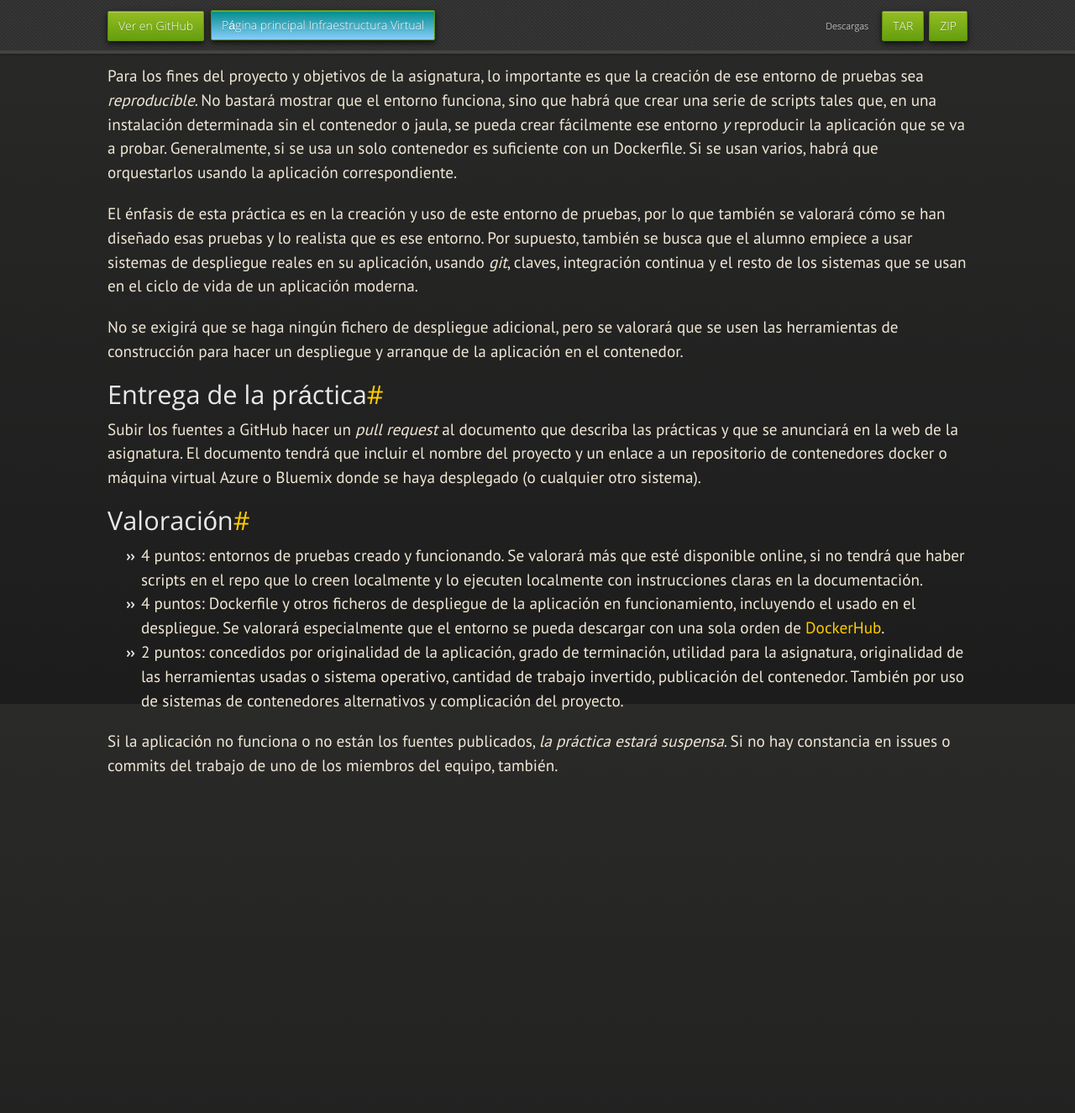
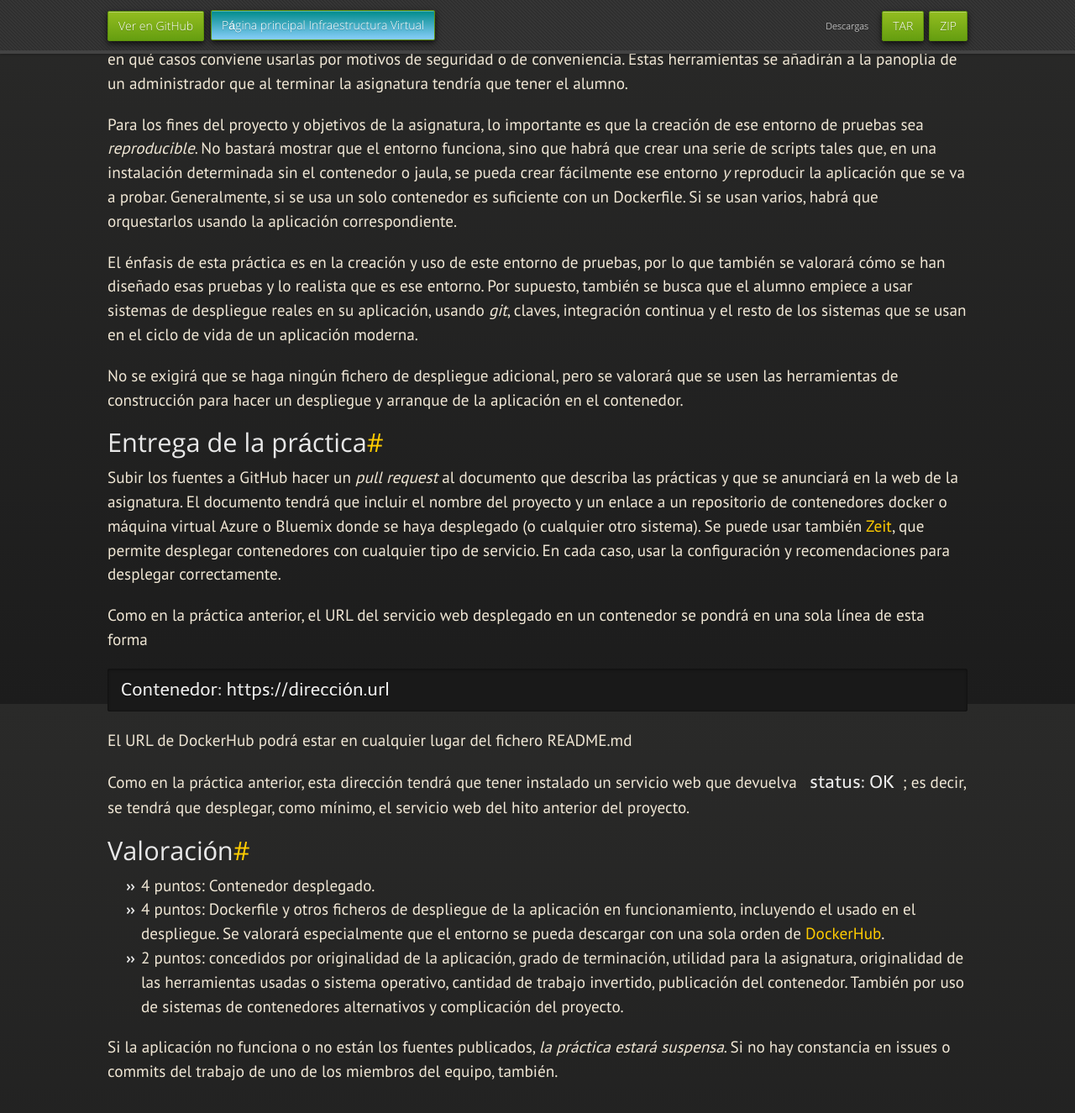
Before and after one commit to JJ/IV, a Jekyll site: the page built from documentos/proyecto/4.Docker.md, in a window 1280 px wide and 1400 px high, scrolled down 962 px. Shown: the top 1325 px of the window at 84% size. Built offline with Jekyll 4.4.1, drawn with Linux system fonts in a browser that asks for light colours; nearby versions of some CDN libraries; some web fonts are replaced; our own code applies the rules of GitHub Pages for plain Markdown files; before the commit the page ends 1998 px from its top, so only the background shows below that; some of the changed text lies outside the part shown.

Commit message:
Sync documentos/proyecto/4.Docker.md de master a gh-pages

```diff
--- a/documentos/proyecto/4.Docker.md
+++ b/documentos/proyecto/4.Docker.md
@@ -11,10 +11,10 @@ Descripción
 Antes de desplegarse a producción, las aplicaciones tienen que
 probarse en un entorno aislado. Generalmente se denomina *staging* a
 esta etapa en el desarrollo y despliegue de la aplicación, y se usa algún tipo de entorno, similar en
-todo menos en los usuarios al entorno de despliegue definitivo.
+todo menos en los usuarios al entorno de despliegue definitivo. También se puede usar directamente Docker para desplegar un servicio web, empaquetando toda la funcionalidad y creando un entorno que va a ser exactamente igual que el que vamos a tener cuando se pase a producción.
 
 En esta práctica se trata de diseñar, usando Docker, un contenedor o
-contenedores con el que se pueda probar fácilmente la
+contenedores con el que se pueda probar y desplegar fácilmente la
 aplicación que se está diseñando.
 
 Prerrequisitos
@@ -77,15 +77,20 @@ Subir los fuentes a GitHub hacer un *pull request* al documento que
 describa las prácticas y que se anunciará en la web de la
 asignatura. El documento tendrá que incluir el nombre del proyecto y
 un enlace a un repositorio de contenedores docker o máquina virtual
-Azure o Bluemix donde se haya desplegado (o cualquier otro sistema).
+Azure o Bluemix donde se haya desplegado (o cualquier otro sistema). Se puede usar también [Zeit](https://zeit.co), que permite desplegar contenedores con cualquier tipo de servicio. En cada caso, usar la configuración y recomendaciones para desplegar correctamente.
+
+Como en la práctica anterior, el URL del servicio web desplegado en un contenedor se pondrá en una sola línea de esta forma
+
+	Contenedor: https://dirección.url
+
+El URL de DockerHub podrá estar en cualquier lugar del fichero README.md
+
+Como en la práctica anterior, esta dirección tendrá que tener instalado un servicio web que devuelva `status: OK`; es decir, se tendrá que desplegar, como mínimo, el servicio web del hito anterior del proyecto.
 
 Valoración
 --------------
 
-* 4 puntos: entornos de pruebas creado y funcionando. Se valorará más
-que esté disponible online, si no tendrá que haber scripts en el repo
-que lo creen localmente y lo ejecuten localmente con instrucciones
-claras en la documentación.
+* 4 puntos: Contenedor desplegado.
 * 4 puntos: Dockerfile y otros ficheros de despliegue de la aplicación
   en funcionamiento, incluyendo el usado en el despliegue. Se valorará especialmente que el entorno se pueda descargar con una sola orden de [DockerHub](http://hub.docker.com).
 * 2 puntos: concedidos por originalidad de la aplicación, grado de
```
